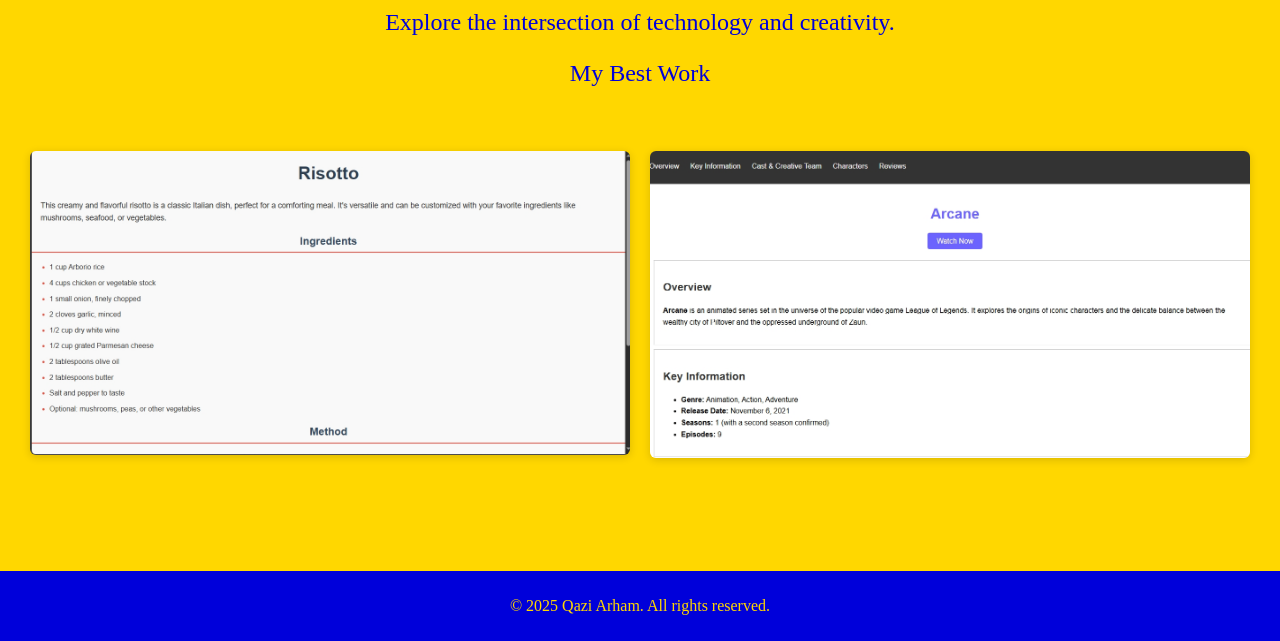
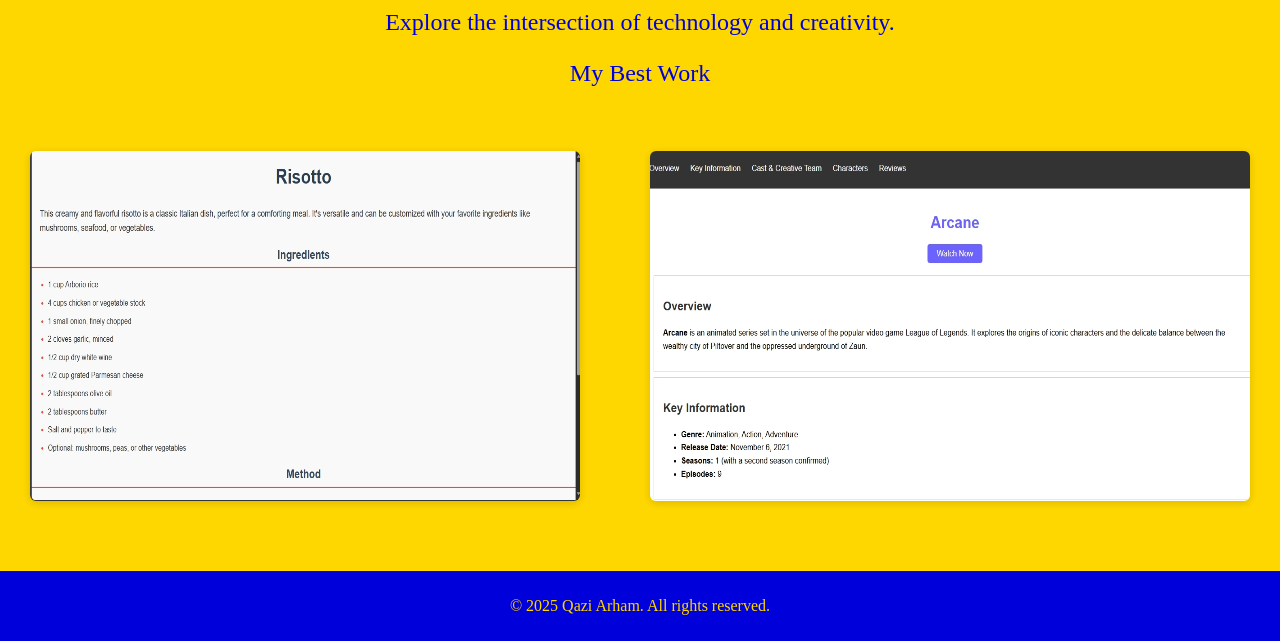
Before and after one commit to ArhamCodes6/Portfolio.github.io, a plain HTML site: page index.html in a window 1280 px wide. Shown: the part 159-800 px from the top of the page. Drawn offline with Linux system fonts and the light colour scheme.

Commit message:
Update index.html

```diff
--- a/index.html
+++ b/index.html
@@ -10,7 +10,6 @@
 
 <header>
     <nav>
-        <div class = "nav-container">
         <ul>
             <li><a href="index.html">Home</a></li>
             <li><a href="projects.html">Projects</a></li>
@@ -18,7 +17,6 @@
             <li><a href="contact.html">Contact</a></li>
             <li><a href="about.html">About</a></li>
         </ul>
-        </div>
     </nav>
 </header>
 
@@ -30,11 +28,11 @@
 
 <section class="image-container">
     <div class="recipe">
-        <img src="recipe.png" alt="Recipe App"> <!-- First image -->
+        <img src="recipe.png" alt="Recipe App" style="width: 550px; height: 350px;"> <!-- First image -->
     </div>
 
     <div class="arcane">
-        <img src="Arcane.jpeg" alt="Arcane App"> <!-- Second image -->
+        <img src="Arcane.jpeg" alt="Arcane App" style="width: 600px; height: 350px;"> <!-- Second image -->
     </div>
 </section>
 
```
Lines whose indentation alone changed are shown as unchanged.
